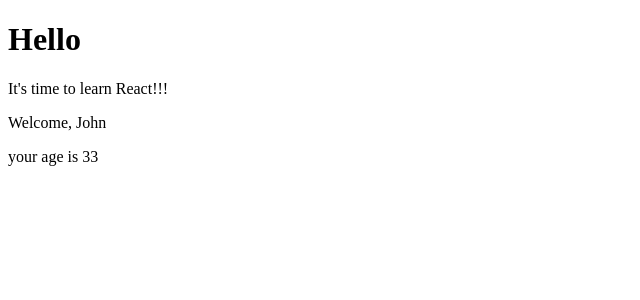
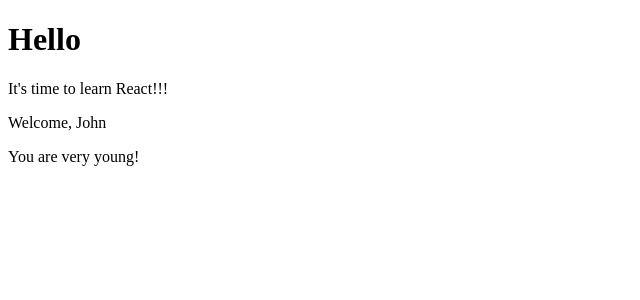
Before and after one commit to PeppeOliveri/Esercizi-React, a React (Create React App) app in the folder myapp/: page / in a window 1280 px wide. Shown: the top 300 px of the page, without its empty margins (0-640 px from the left). Built offline with nearby package versions, Linux system fonts and the light colour scheme.

Commit message:
exercise 11 react

```diff
--- a/myapp/src/Age.js
+++ b/myapp/src/Age.js
@@ -4,8 +4,10 @@
   render() {
     return (
       <div>
-        {this.props.age > 18 && this.props.age < 65 && (
+        {this.props.age > 18 ? (
           <p>your age is {this.props.age}</p>
+        ) : (
+          <p>You are very young!</p>
         )}
       </div>
     );
--- a/myapp/src/Welcome.js
+++ b/myapp/src/Welcome.js
@@ -10,7 +10,7 @@
         ) : (
           <p>Invalid username</p>
         )}
-        <Age age="33" />
+        <Age age="3" />
       </div>
     );
   }
```
